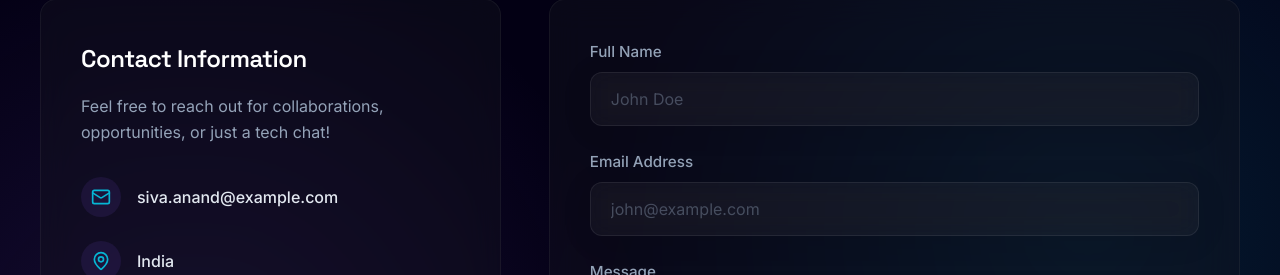
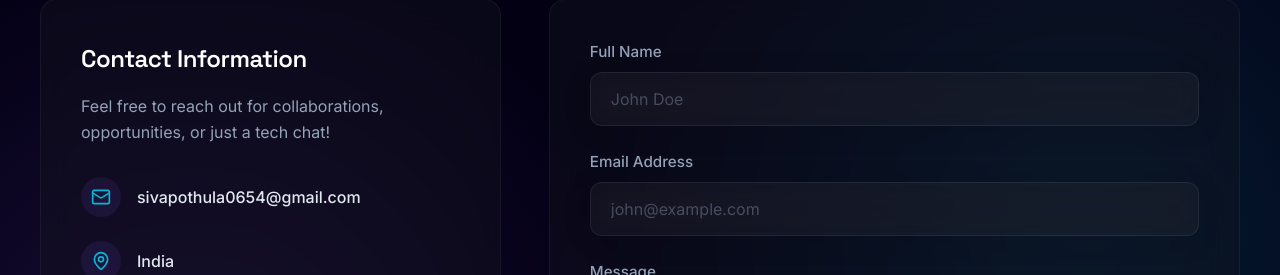
Before and after one commit to sivapothula000/portfolio, a React (Vite) app: page / in a window 1280 px wide. Shown: the part 6407-6682 px from the top of the page. Built offline with nearby package versions, Linux system fonts and the light colour scheme.

Commit message:
Contact Page demo email changed to personal email

```diff
--- a/src/components/Contact.jsx
+++ b/src/components/Contact.jsx
@@ -68,7 +68,7 @@ const Contact = () => {
             <ul className="info-list">
               <li>
                 <div className="info-icon"><Mail size={20} /></div>
-                <span>siva.anand@example.com</span>
+                <span>sivapothula0654@gmail.com</span>
               </li>
               <li>
                 <div className="info-icon"><MapPin size={20} /></div>
```
